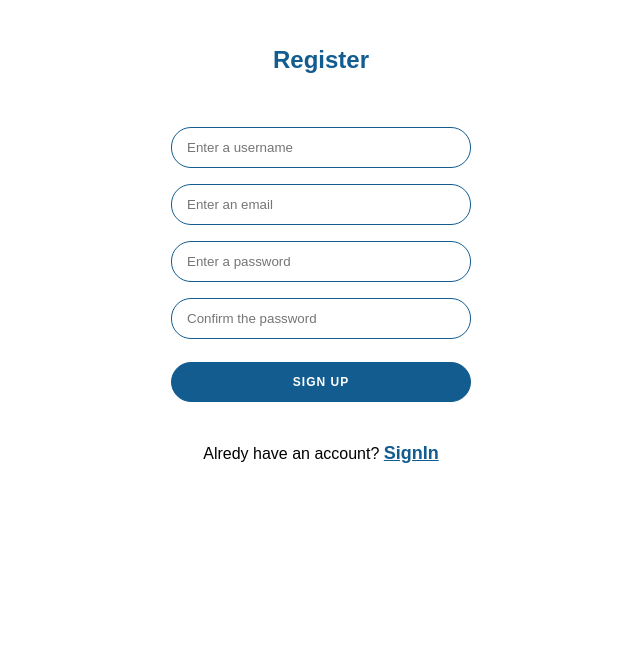
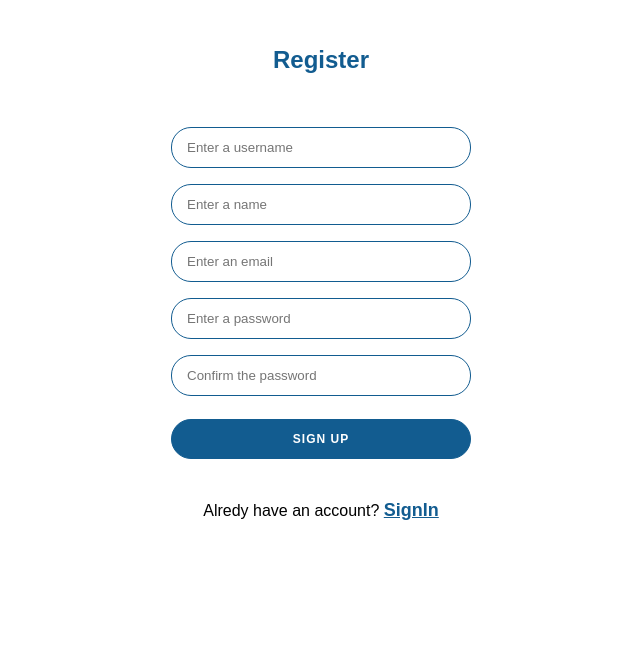
Before and after one commit to ruikeyuan1/ServiceIT, a PHP site: page /registration.php in a window 1280 px wide. Shown: the part 159-810 px from the top of the page, without its empty margins (319-959 px from the left). Run offline with PHP 8.4, Linux system fonts and the light colour scheme.

Commit message:
email check + added name field

```diff
--- a/pages/registration.php
+++ b/pages/registration.php
@@ -1,8 +1,8 @@
 <?php
 require_once "connect.php";
 
-$username = $password = $email = $confirm_password = "";
-$username_err = $password_err = $confirm_password_err = $email_err = "";
+$username = $password = $email = $confirm_password = $name = "";
+$username_err = $password_err = $confirm_password_err = $email_err = $name_err = "";
 
 if($_SERVER["REQUEST_METHOD"] == "POST"){
 
@@ -38,6 +38,23 @@ if($_SERVER["REQUEST_METHOD"] == "POST"){
         }
     }
 
+    //Validate name
+    if(empty(trim($_POST["userName"]))){
+        $name_err = "Please enter a name.";
+    } elseif(!preg_match('/^[a-zA-Z]+$/', trim($_POST["userName"]))){
+        $name_err = "Username can only contain letters";
+    } else{
+        $name = trim($_POST["userName"]);
+    }
+
+    //Validate email
+    if(empty(trim($_POST["email"]))){
+        $email_err = "Please enter a password.";
+    } elseif(filter_var($email, FILTER_VALIDATE_EMAIL)) {
+        $password_err = "Please correct email";
+    } else{
+        $email = trim($_POST["email"]);
+    }
 
     // Validate password
     if(empty(trim($_POST["password"]))){
@@ -58,27 +75,20 @@ if($_SERVER["REQUEST_METHOD"] == "POST"){
         }
     }
 
-    //Validate email
-    if(filter_var("some@address.com", FILTER_VALIDATE_EMAIL)) {
-        $email_err = "Please enter an email.";
-    }
-    else {
-        $email_err = "Invaid email.";
-        $email = trim($_POST["email"]);
-    }
 
-    if(empty($username_err) && empty($password_err) && empty($confirm_password_err) && empty($email_err)){
+    if(empty($username_err) && empty($password_err) && empty($confirm_password_err) && empty($email_err) && empty($name_err)){
 
-        $sql = "INSERT INTO user (`username`, `password`, `email`) VALUES (?, ?, ?)";
+        $sql = "INSERT INTO user (`username`, `password`, `email`, `name`) VALUES (?, ?, ?, ?)";
 
         if($stmt = $conn->prepare($sql)){
 
-            $stmt->bind_param("sss", $param_username, $param_password, $param_email);
+            $stmt->bind_param("ssss", $param_username, $param_password, $param_email, $param_name);
 
             $param_username = $username;
              // password hash
             $param_password = password_hash($password, PASSWORD_DEFAULT);
             $param_email = $email;
+            $param_name = $name;
 
             if($stmt->execute()){
                 header("location: logInPage.php");
@@ -115,6 +125,8 @@ if($_SERVER["REQUEST_METHOD"] == "POST"){
         <form action="<?php echo htmlspecialchars($_SERVER["PHP_SELF"]); ?>" method="post">
             <input type = "text" name = "username" placeholder = "Enter a username" <?php echo (!empty($username_err)) ? 'is-invalid' : ''; ?>" value="<?php echo $username; ?>">
             <span class="invalid-feedback"><?php echo $username_err; ?></span>
+            <input type = "text" name = "userName" placeholder = "Enter a name" <?php echo (!empty($name_err)) ? 'is-invalid' : ''; ?>" value="<?php echo $name; ?>">
+            <span class="invalid-feedback"><?php echo $name_err; ?></span>
             <input type = "text" name = "email" placeholder = "Enter an email"  <?php echo (!empty($email_err)) ? 'is-invalid' : ''; ?>" value="<?php echo $email; ?>">
             <span class="invalid-feedback"><?php echo $email_err; ?></span>
             <input type = "password" name = "password" placeholder = "Enter a password" <?php echo (!empty($confirm_password_err)) ? 'is-invalid' : ''; ?>" value="<?php echo $confirm_password; ?>">
```
